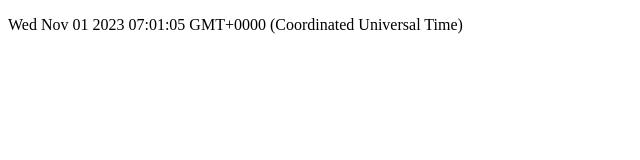
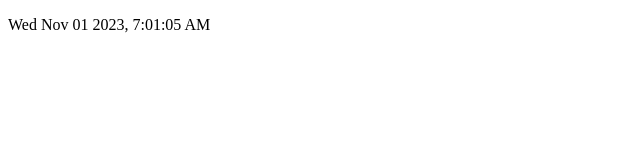
Before and after one commit to acciojob/clock-atiks88, a website: page main.html in a window 1280 px wide. Shown: the whole page, without its empty margins (0-640 px from the left). Drawn offline with Linux system fonts and the light colour scheme.

Commit message:
created a submission

```diff
--- a/main.html
+++ b/main.html
@@ -8,7 +8,7 @@
 
 <body>
 	<!-- the entire body must be written by student -->
-	<p id="datetime"></p>
+	<p id="timer"></p>
     <script type="text/javascript" src="./script.js">
 </script>
 
--- a/script.js
+++ b/script.js
@@ -1,16 +1,8 @@
 //your JS code here. If required.
-function updateDateTime() {
-  const dateTimeElement = document.getElementById("datetime");
-
-  // Create a Date object to get the current date and time
-  const currentDateTime = new Date();
-
-  // Update the content of the element with the current date and time
-  dateTimeElement.textContent = currentDateTime;
-}
-
-// Call the function to display the date and time initially
-updateDateTime();
-
-// Update the date and time every second (1000 milliseconds)
-setInterval(updateDateTime, 1000);
+function updateClock() {
+      var now = new Date();
+      var date = now.toDateString();
+      var time = now.toLocaleTimeString();
+      document.getElementById('timer').innerHTML = date + ', ' + time;
+    }
+    setInterval(updateClock, 1000);
```
